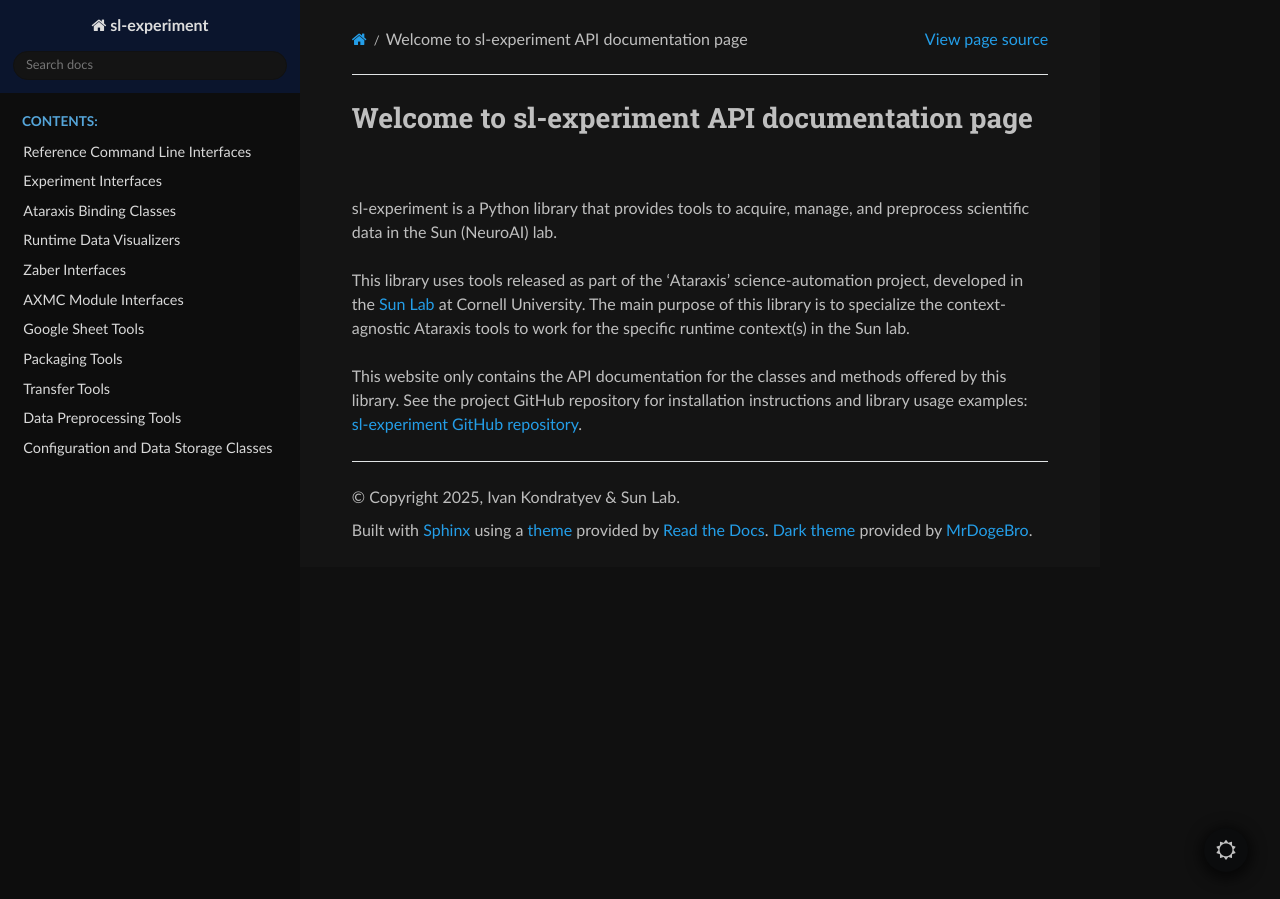
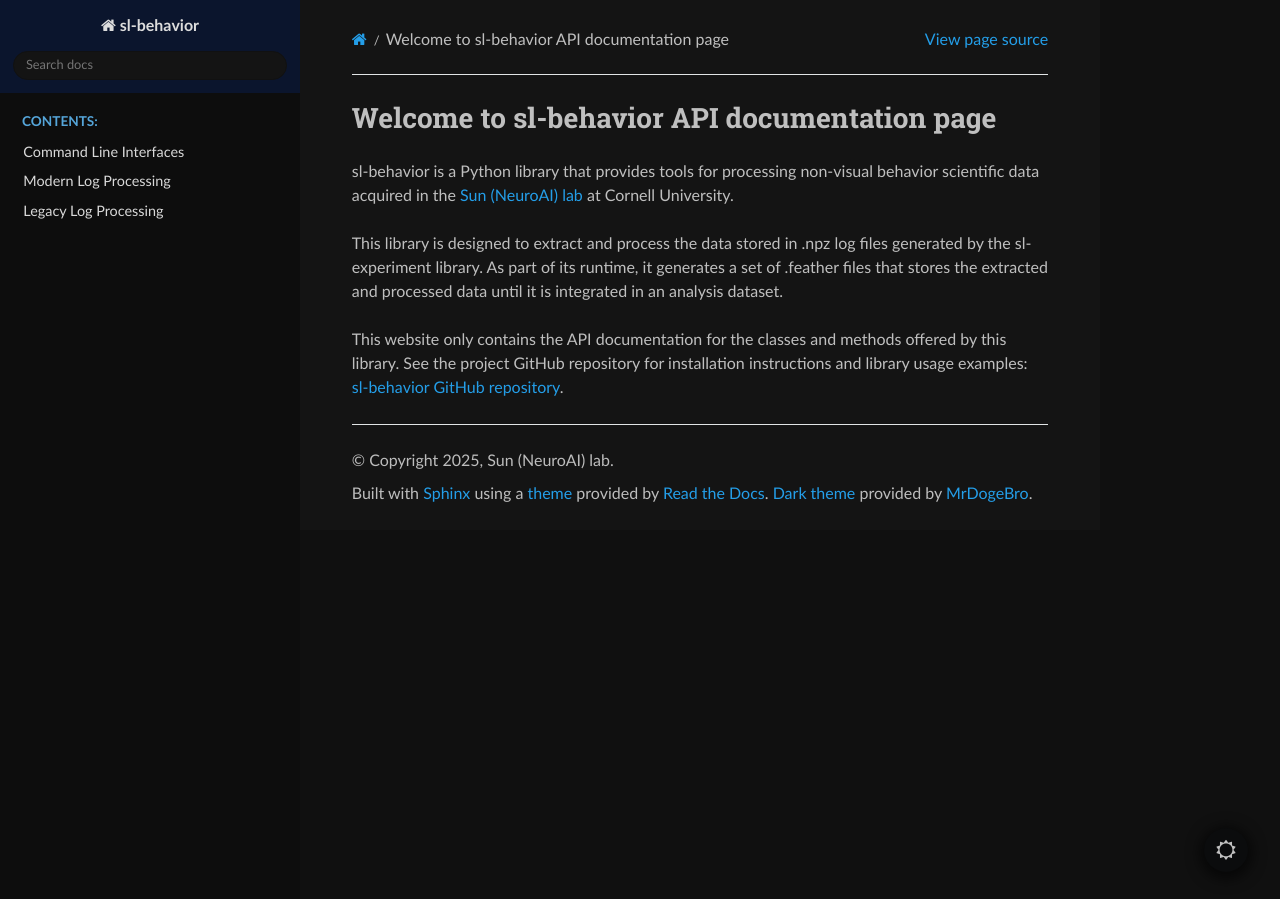
Before and after one commit to Sun-Lab-NBB/sl-behavior, a Sphinx documentation site: the page built from docs/source/welcome.rst, in a window 1280 px wide. Built offline with Sphinx 7.4.7 and the Read the Docs theme 3.1.0, drawn with Linux system fonts in a browser that asks for light colours; the version number is read from the project's files by our own code.

Commit message:
Finalized release preparation
-- Generated library stubs
-- Generated API documentation
-- Finished behavior processing CLI

```diff
--- a/docs/source/api.rst
+++ b/docs/source/api.rst
@@ -1,116 +1,28 @@
 .. This file provides the instructions for how to display the API documentation generated using sphinx autodoc
    extension. Use it to declare Python documentation sub-directories via appropriate modules (autodoc, etc.).
 
-Reference Command Line Interfaces
-=================================
+Command Line Interfaces
+=======================
 
-.. automodule:: sl_experiment.cli
+.. automodule:: sl_behavior.cli
    :members:
    :undoc-members:
    :show-inheritance:
 
-.. click:: sl_experiment.cli:calculate_crc
+.. click:: sl_behavior.cli:extract_behavior_data
    :prog: sl-crc
    :nested: full
 
-.. click:: sl_experiment.cli:list_devices
-   :prog: sl-devices
-   :nested: full
-
-.. click:: sl_experiment.cli:maintain_vr
-   :prog: sl-maintain-vr
-   :nested: full
-
-.. click:: sl_experiment.cli:lick_training
-   :prog: sl-lick-train
-   :nested: full
-
-.. click:: sl_experiment.cli:run_training
-   :prog: sl-run-train
-   :nested: full
-
-.. click:: sl_experiment.cli:run_experiment
-   :prog: sl-experiment
-   :nested: full
-
-.. click:: sl_experiment.cli:preprocess_session
-   :prog: sl-experiment
-   :nested: full
-
-.. click:: sl_experiment.cli:purge_data
-   :prog: sl-experiment
-   :nested: full
-
-.. click:: sl_experiment.cli:replace_local_root_directory
-   :prog: sl-experiment
-   :nested: full
-
-Experiment Interfaces
+Modern Log Processing
 =====================
-.. automodule:: sl_experiment.experiment
+.. automodule:: sl_behavior.log_processing
    :members:
    :undoc-members:
    :show-inheritance:
 
-Ataraxis Binding Classes
-========================
-.. automodule:: sl_experiment.binding_classes
+Legacy Log Processing
+=====================
+.. automodule:: sl_behavior.legacy
    :members:
    :undoc-members:
    :show-inheritance:
-
-Runtime Data Visualizers
-========================
-.. automodule:: sl_experiment.visualizers
-   :members:
-   :undoc-members:
-   :show-inheritance:
-
-Zaber Interfaces
-================
-.. automodule:: sl_experiment.zaber_bindings
-   :members:
-   :undoc-members:
-   :show-inheritance:
-
-AXMC Module Interfaces
-======================
-.. automodule:: sl_experiment.module_interfaces
-   :members:
-   :undoc-members:
-   :show-inheritance:
-
-Google Sheet Tools
-==================
-.. automodule:: sl_experiment.google_sheet_tools
-   :members:
-   :undoc-members:
-   :show-inheritance:
-
-Packaging Tools
-===============
-.. automodule:: sl_experiment.packaging_tools
-   :members:
-   :undoc-members:
-   :show-inheritance:
-
-Transfer Tools
-==============
-.. automodule:: sl_experiment.transfer_tools
-   :members:
-   :undoc-members:
-   :show-inheritance:
-
-Data Preprocessing Tools
-========================
-.. automodule:: sl_experiment.data_preprocessing
-   :members:
-   :undoc-members:
-   :show-inheritance:
-
-Configuration and Data Storage Classes
-======================================
-.. automodule:: sl_experiment.data_classes
-   :members:
-   :undoc-members:
-   :show-inheritance:
--- a/docs/source/conf.py
+++ b/docs/source/conf.py
@@ -2,12 +2,12 @@
 import importlib_metadata
 
 # -- Project information -----------------------------------------------------
-project = 'sl-experiment'
+project = 'sl-behavior'
 # noinspection PyShadowingBuiltins
-copyright = '2025, Ivan Kondratyev & Sun Lab'
-authors = ['Ivan Kondratyev (Inkaros)', 'Kushaan Gupta', 'Natalie Yeung', 'Katlynn Ryu', 'Jasmine Si']
+copyright = '2025, Sun (NeuroAI) lab'
+authors = ['Ivan Kondratyev', 'Kushaan Gupta', 'Natalie Yeung']
 # Extracts the project version from the .toml file.
-release = importlib_metadata.version("sl-experiment")
+release = importlib_metadata.version("sl-behavior")
 
 # -- General configuration ---------------------------------------------------
 extensions = [
@@ -26,8 +26,8 @@ exclude_patterns = []
 napoleon_google_docstring = True
 napoleon_numpy_docstring = False
 napoleon_include_init_with_doc = False
-napoleon_include_private_with_doc = True
-napoleon_include_special_with_doc = True
+napoleon_include_private_with_doc = False
+napoleon_include_special_with_doc = False
 napoleon_use_admonition_for_examples = False
 napoleon_use_admonition_for_notes = False
 napoleon_use_admonition_for_references = False
@@ -48,6 +48,3 @@ typehints_use_signature_return = False
 
 # -- Options for HTML output -------------------------------------------------
 html_theme = 'sphinx_rtd_theme'  # Directs sphinx to use RTD theme
-
-# Mocks pynput import as real pynput import interferes with the documentation process on Linux systems.
-autodoc_mock_imports = ["pynput"]
--- a/docs/source/welcome.rst
+++ b/docs/source/welcome.rst
@@ -1,16 +1,16 @@
-Welcome to sl-experiment API documentation page
-===============================================
+Welcome to sl-behavior API documentation page
+=============================================
 
-sl-experiment is a Python library that provides tools to acquire, manage, and preprocess scientific data in the Sun
-(NeuroAI) lab.
+sl-behavior is a Python library that provides tools for processing non-visual behavior scientific data acquired in the
+`Sun (NeuroAI) lab <https://neuroai.github.io/sunlab/>`_ at Cornell University.
 
-This library uses tools released as part of the 'Ataraxis' science-automation project, developed in the
-`Sun Lab <https://neuroai.github.io/sunlab/>`_ at Cornell University. The main purpose of this library is to specialize
-the context-agnostic Ataraxis tools to work for the specific runtime context(s) in the Sun lab.
+This library is designed to extract and process the data stored in .npz log files generated by the sl-experiment
+library. As part of its runtime, it generates a set of .feather files that stores the extracted and processed data until
+it is integrated in an analysis dataset.
 
 This website only contains the API documentation for the classes and methods offered by this library. See the project
 GitHub repository for installation instructions and library usage examples:
-`sl-experiment GitHub repository <https://github.com/Sun-Lab-NBB/sl-experiment>`_.
+`sl-behavior GitHub repository <https://github.com/Sun-Lab-NBB/sl-behavior>`_.
 
-.. _`sl-experiment GitHub repository`: https://github.com/Sun-Lab-NBB/sl-experiment
-.. _`Sun Lab`: https://neuroai.github.io/sunlab/
+.. _`sl-behavior GitHub repository`: https://github.com/Sun-Lab-NBB/sl-behavior
+.. _`Sun (NeuroAI) lab`: https://neuroai.github.io/sunlab/
--- a/src/sl_behavior/__init__.py
+++ b/src/sl_behavior/__init__.py
@@ -1,2 +1,2 @@
+from .legacy import extract_gimbl_data
 from .log_processing import extract_log_data
-from .legacy import extract_gimbl_data
```
Also changed, not shown: pyproject.toml (+5 -2 lines), 15 other files.
